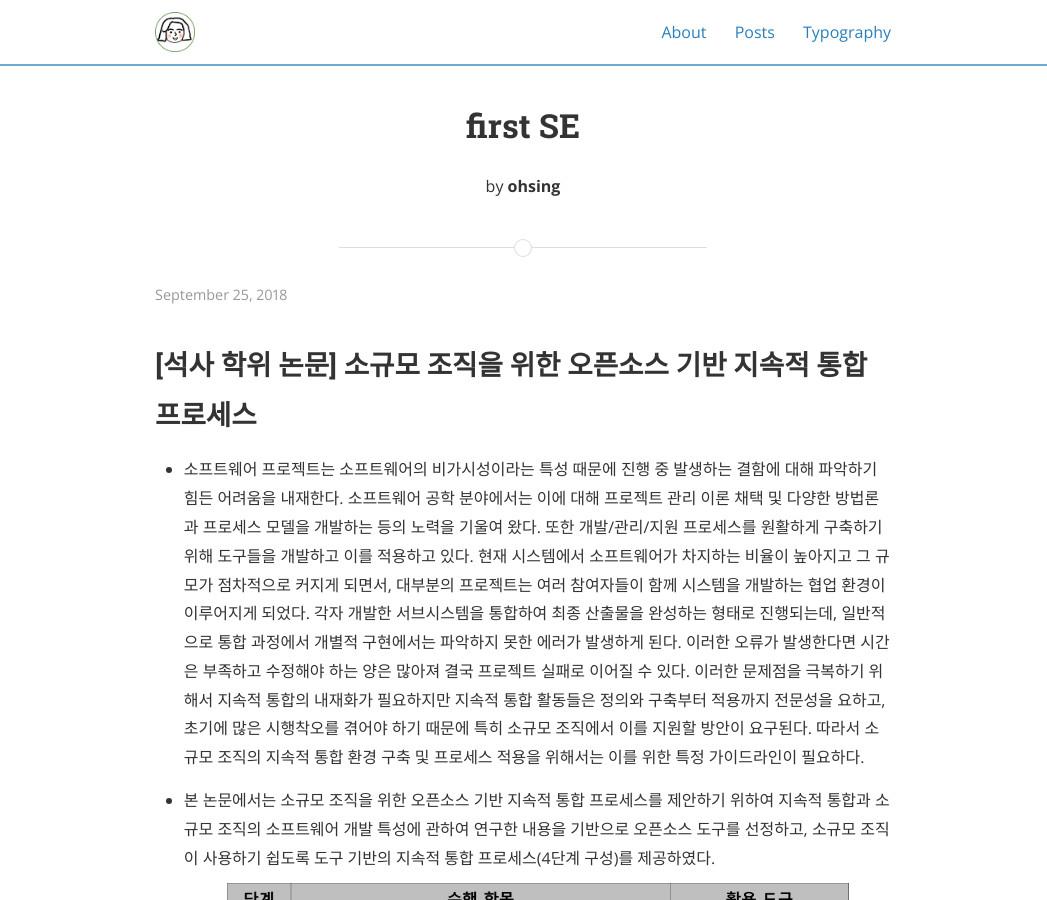
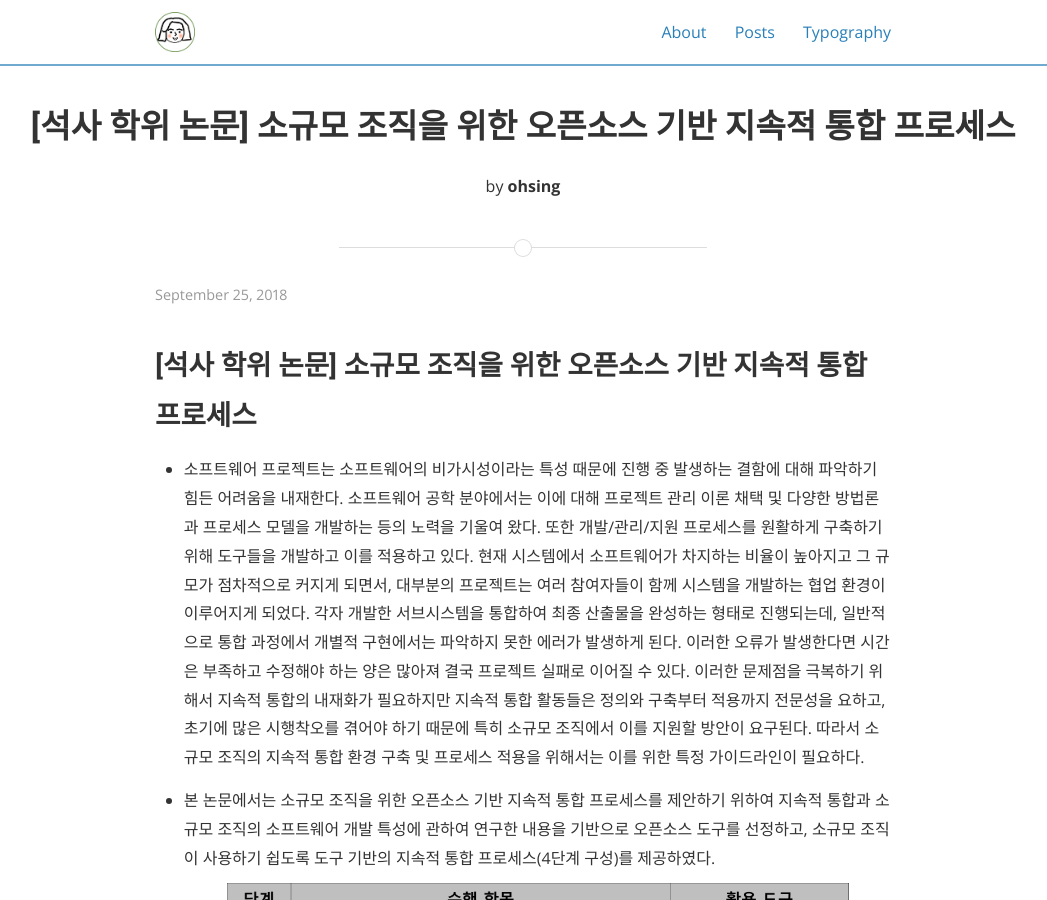
Before and after one commit to swon96/swon96.github.io, a Jekyll site: the page built from _posts/SE/2018-09-25-SE1.md, in a window 1280 px wide and 900 px high. Shown: the whole window, without its empty margins (117-1164 px from the left). Built offline with Jekyll 4.4.1, drawn with Linux system fonts in a browser that asks for light colours; nearby versions of some CDN libraries.

Commit message:
포스트 글 제목 변경

```diff
--- a/_posts/SE/2018-09-25-SE1.md
+++ b/_posts/SE/2018-09-25-SE1.md
@@ -1,6 +1,6 @@
 ---
 layout: post
-title:  "first SE"
+title:  "[석사 학위 논문] 소규모 조직을 위한 오픈소스 기반 지속적 통합 프로세스"
 date:   2018-09-25
 author: ohsing
 categories: SE
```
